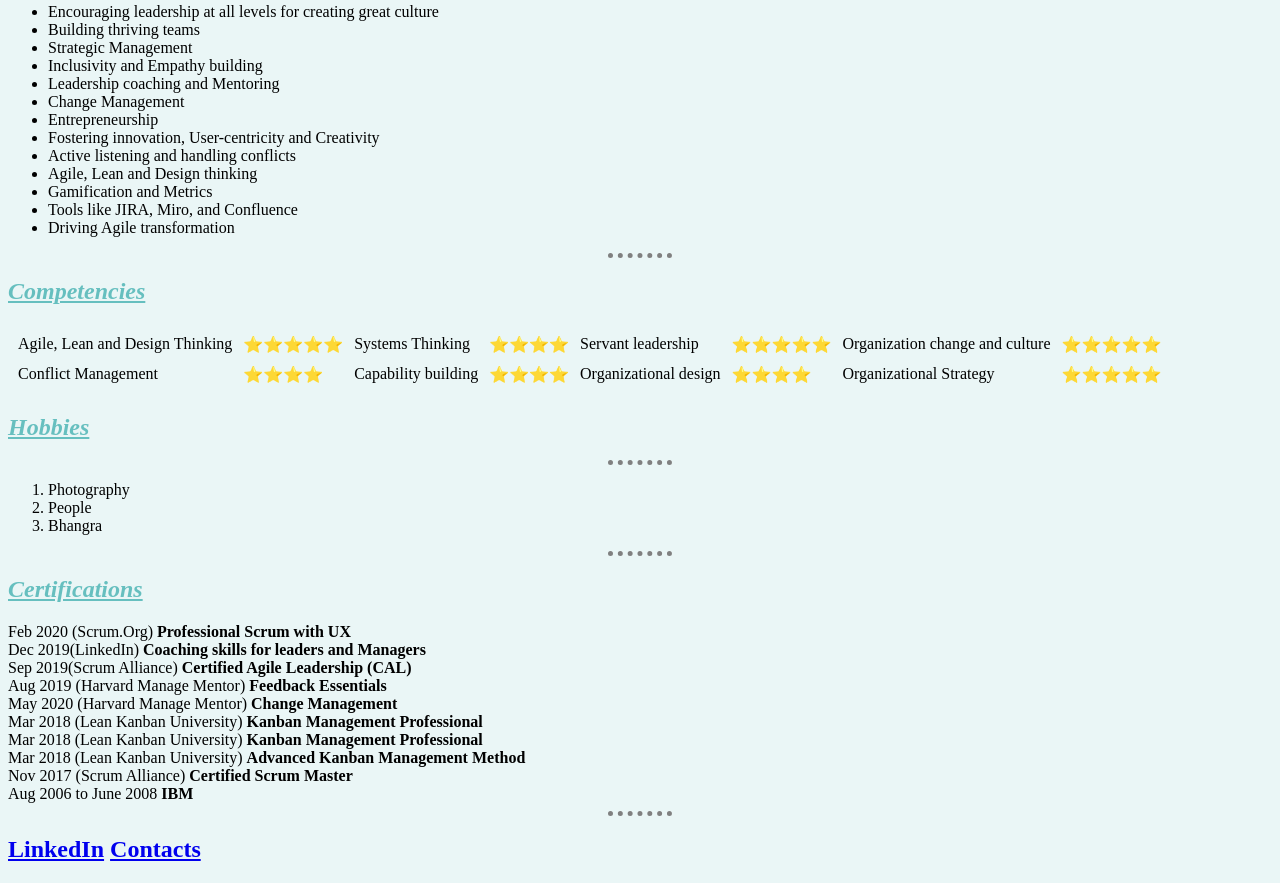
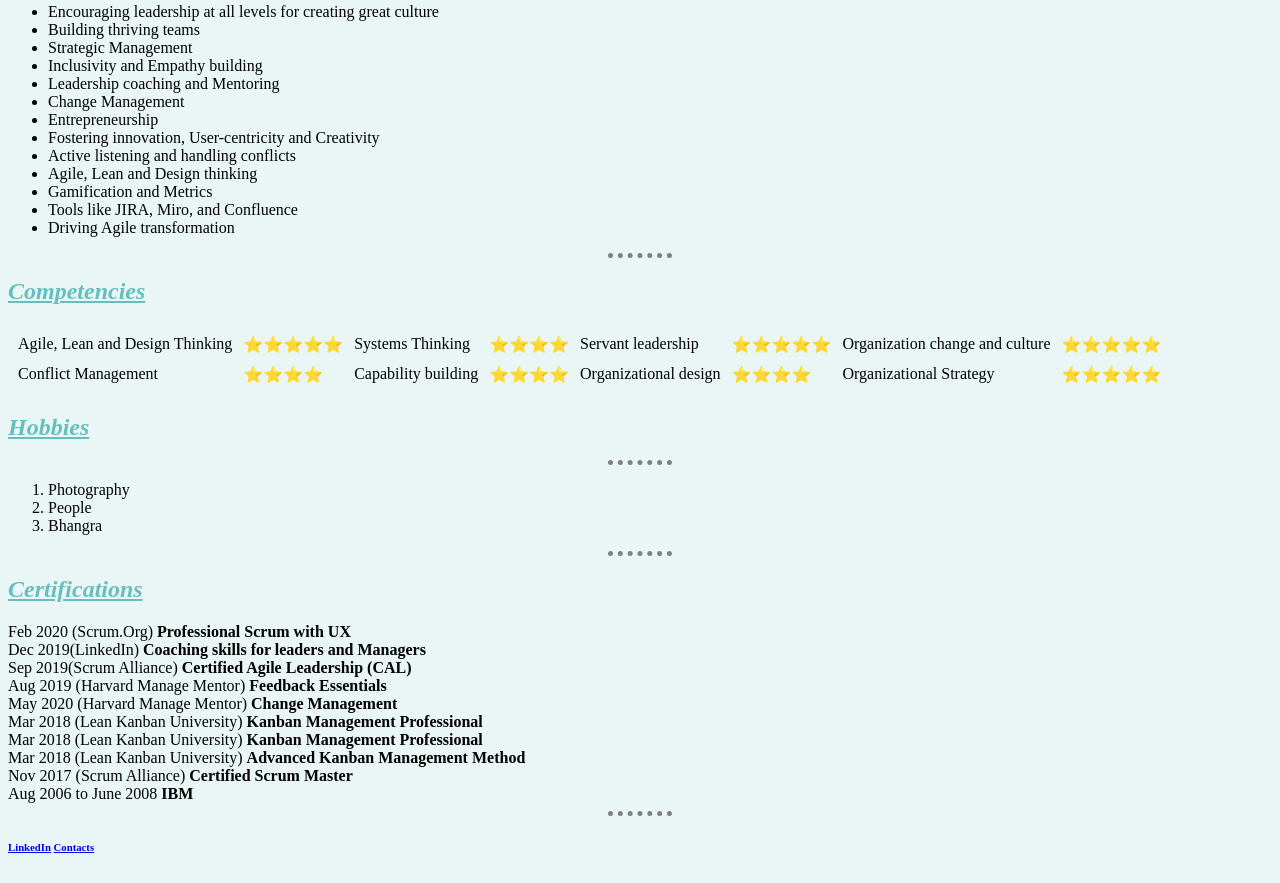
Before and after one commit to rajanjulka/CV, a plain HTML site: page index.html in a window 1280 px wide. Shown: the part 381-1264 px from the top of the page. Drawn offline with Linux system fonts and the light colour scheme; files that its build step writes are made by us from their sources.

Commit message:
Update index.html

```diff
--- a/index.html
+++ b/index.html
@@ -101,11 +101,11 @@
     <br>
   </tr>
   <hr size="2" noshade>
-  <h2>
+  <h6>
   <a href="https://www.linkedin.com/in/julkarajan/">LinkedIn</a>
 
   <a href="Contact Me.html">Contacts</a>
-  </h2>
+  </h6>
 </body>
 
 </html>
```
